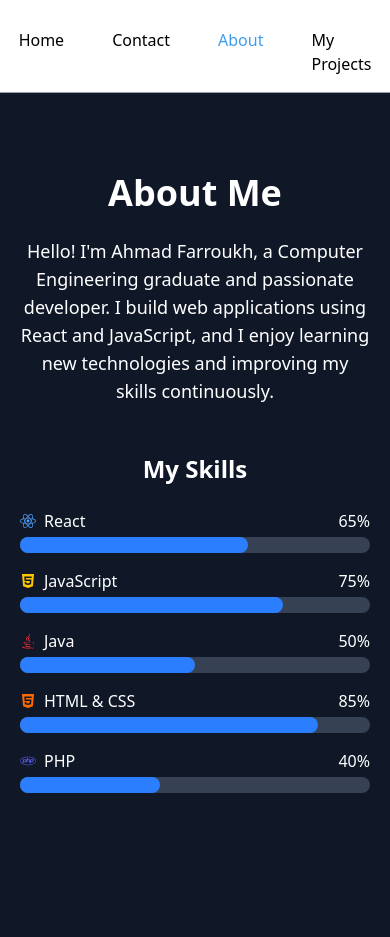
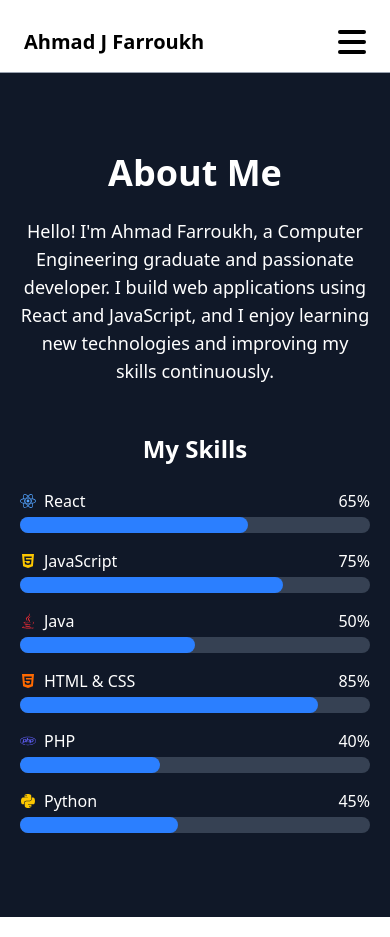
Before and after one commit to AhmadjF123/Ahmad-Portfolio, a React (Vite) app: page /about in a window 390 px wide. Built offline with nearby package versions, Linux system fonts and the light colour scheme.

Commit message:
Update Navbar with transition

```diff
--- a/src/Components/HeroSection.jsx
+++ b/src/Components/HeroSection.jsx
@@ -15,7 +15,7 @@
         {/* زر CTA */}
         <div>
           <a
-            href="/Ahmad_Farroukh_CV.pdf"
+            href="/AhmadFarroukhCV.pdf"
             className="inline-block px-6 py-3 bg-blue-500 text-white font-semibold rounded-lg shadow-lg hover:bg-blue-600 transition duration-300"
             target="_blank"
             rel="noopener noreferrer"
--- a/src/Layouts/Navbar.jsx
+++ b/src/Layouts/Navbar.jsx
@@ -1,50 +1,116 @@
 import { NavLink } from "react-router-dom";
+import { useState } from "react";
 
 function Navbar() {
+  const [menuOpen, setMenuOpen] = useState(false);
 
   return (
-    <>
-      <div className=" pt-7 px-20 flex justify-center border-b-gray-400 border-b pb-4 items-center">
-        <div className="flex gap-12">
+    <div className="relative pt-7 px-6 flex justify-between items-center border-b border-gray-400 pb-4">
+      {/* شعار الموقع أو الاسم على اليسار */}
+      <div className="text-xl font-bold">Ahmad J Farroukh</div>
+
+      {/* روابط Navbar للشاشات الكبيرة */}
+      <div className="hidden lg:flex gap-12">
+        <NavLink
+          to="/"
+          className={({ isActive }) =>
+            `${isActive ? "text-primary" : "text-black"}`
+          }
+        >
+          Home
+        </NavLink>
+        <NavLink
+          to="/contact"
+          className={({ isActive }) =>
+            `${isActive ? "text-primary" : "text-black"}`
+          }
+        >
+          Contact
+        </NavLink>
+        <NavLink
+          to="/about"
+          className={({ isActive }) =>
+            `${isActive ? "text-primary" : "text-black"}`
+          }
+        >
+          About
+        </NavLink>
+        <NavLink
+          to="/projects"
+          className={({ isActive }) =>
+            `${isActive ? "text-primary" : "text-black"}`
+          }
+        >
+          My Projects
+        </NavLink>
+      </div>
+
+      {/* Hamburger للجوال على الطرف الأيمن */}
+      <div
+        className="lg:hidden flex flex-col justify-between w-7 h-6 cursor-pointer"
+        onClick={() => setMenuOpen(!menuOpen)}
+      >
+        <span
+          className={`block h-1 w-full bg-black rounded transform transition duration-300 ${
+            menuOpen ? "rotate-45 translate-y-3" : ""
+          }`}
+        ></span>
+        <span
+          className={`block h-1 w-full bg-black rounded transition duration-300 ${
+            menuOpen ? "opacity-0" : ""
+          }`}
+        ></span>
+        <span
+          className={`block h-1 w-full bg-black rounded transform transition duration-300 ${
+            menuOpen ? "-rotate-45 -translate-y-2" : ""
+          }`}
+        ></span>
+      </div>
+
+      {/* Dropdown للجوال */}
+      {menuOpen && (
+        <div className="flex flex-col bg-white w-full  lg:hidden absolute left-0 top-full z-50">
+
+
           <NavLink
             to="/"
             className={({ isActive }) =>
-              ` ${isActive ? "text-primary" : "text-black"}`
+              `p-4 ${isActive ? "text-primary" : "text-black"}`
             }
+            onClick={() => setMenuOpen(false)}
           >
             Home
           </NavLink>
           <NavLink
             to="/contact"
             className={({ isActive }) =>
-              ` ${isActive ? "text-primary" : "text-black"}`
+              `p-4 ${isActive ? "text-primary" : "text-black"}`
             }
+            onClick={() => setMenuOpen(false)}
           >
             Contact
           </NavLink>
           <NavLink
             to="/about"
             className={({ isActive }) =>
-              ` ${isActive ? "text-primary" : "text-black"}`
+              `p-4 ${isActive ? "text-primary" : "text-black"}`
             }
+            onClick={() => setMenuOpen(false)}
           >
             About
           </NavLink>
-
-
-
-
           <NavLink
             to="/projects"
             className={({ isActive }) =>
-              ` ${isActive ? "text-primary" : "text-black"}`
+              `p-4 ${isActive ? "text-primary" : "text-black"}`
             }
+            onClick={() => setMenuOpen(false)}
           >
             My Projects
           </NavLink>
         </div>
-      </div>
-    </>
+      )}
+    </div>
   );
 }
 
--- a/src/Pages/AboutPage.jsx
+++ b/src/Pages/AboutPage.jsx
@@ -1,5 +1,5 @@
 import React, { useEffect, useState } from "react";
-import { FaReact, FaJava, FaHtml5, FaCss3Alt, FaPhp } from "react-icons/fa";
+import { FaReact, FaJava, FaHtml5, FaPython, FaPhp } from "react-icons/fa";
 
 function AboutPage() {
   const [animate, setAnimate] = useState(false);
@@ -22,6 +22,7 @@
       icon: <FaHtml5 className="text-orange-500" />,
     },
     { name: "PHP", level: 40, icon: <FaPhp className="text-indigo-500" /> },
+    { name: "Python", level: 45, icon: <FaPython className="text-yellow-400" /> },
   ];
 
   return (
```
Also changed, not shown: 2 other files (tests, documents, lock files or other folders).
